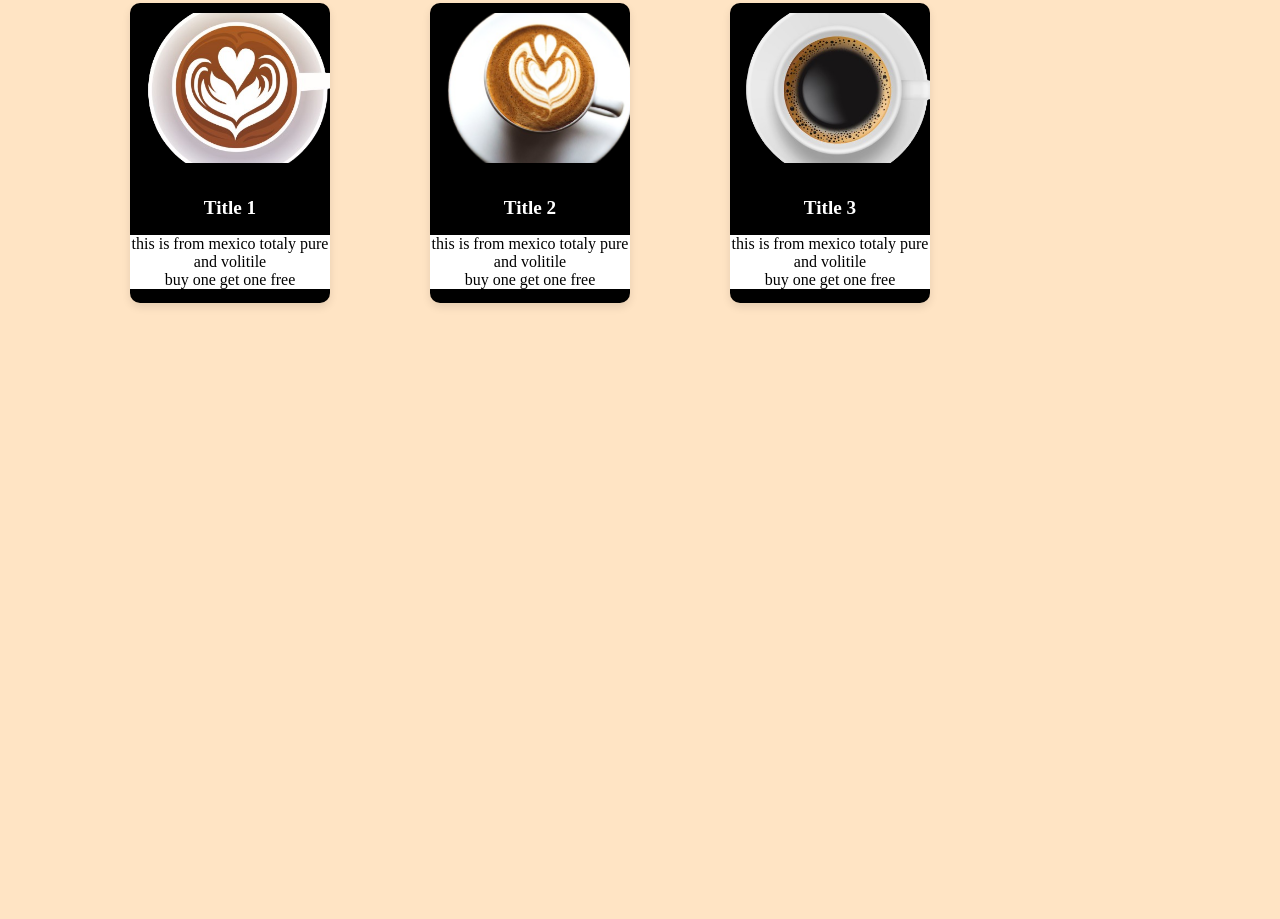
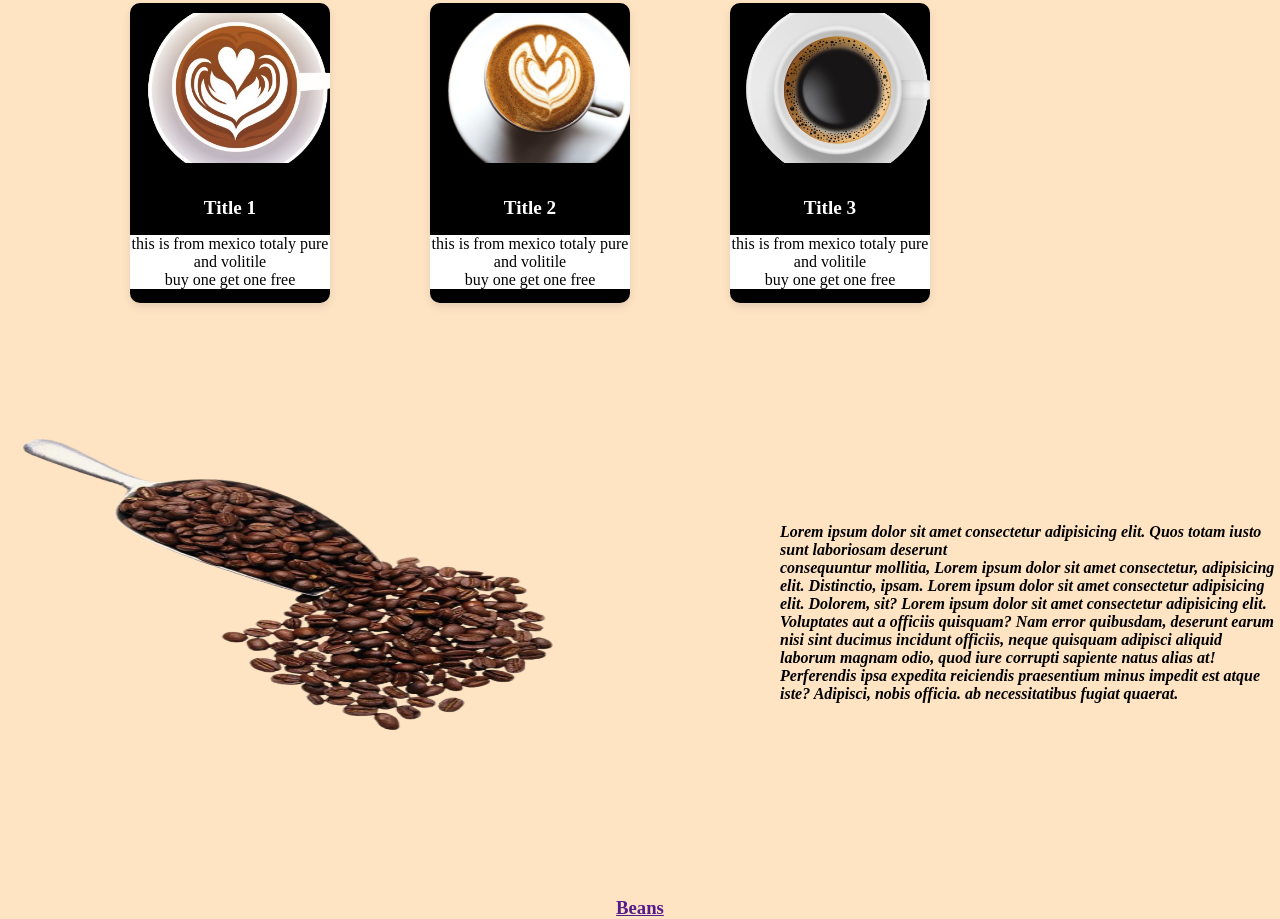
Before and after one commit to moeed038ulazeem/coffe-task, a plain HTML site: page index.html in a window 1280 px wide. Shown: the part 1000-1919 px from the top of the page. Before the commit the page ends 1323 px from the top, so only its background shows below. Drawn offline with Linux system fonts and the light colour scheme.

Commit message:
beans portion started

```diff
--- a/index.html
+++ b/index.html
@@ -105,6 +105,14 @@
             buy one get one free</p>
         </div>
     </div>
+    <div class="imaag">
+      <img src="./images/hom3.png" alt="">
+      <p>Lorem ipsum dolor sit amet consectetur adipisicing elit. Quos totam iusto sunt laboriosam deserunt <br> consequuntur mollitia, Lorem ipsum dolor sit amet consectetur, adipisicing elit. Distinctio, ipsam. Lorem ipsum dolor sit amet consectetur adipisicing elit. Dolorem, sit? Lorem ipsum dolor sit amet consectetur adipisicing elit. Voluptates aut a officiis quisquam? Nam error quibusdam, deserunt earum nisi sint ducimus incidunt officiis, neque quisquam adipisci aliquid laborum magnam odio, quod iure corrupti sapiente natus alias at! Perferendis ipsa expedita reiciendis praesentium minus impedit est atque iste? Adipisci, nobis officia. ab necessitatibus fugiat quaerat.</p>
+    </div>
+
+    <div class="beans">
+      <h3 ><a href=""> Beans</a></h3>
+    </div>
 
 
 
--- a/style.css
+++ b/style.css
@@ -97,3 +97,22 @@ img{
 .paragraph{
     background-color: #fff;
 }
+.imaag img{
+    width: 550px;
+    height: 300px;
+    margin-top: 100px;
+}
+.imaag p{
+    float: right;
+    width: 500px;
+    font-style: italic;
+    font-weight: bold;
+    margin-top: 200px;
+
+}
+.beans{
+    margin-top: 200px;
+    text-align: center;
+    font-weight: bold;
+  color: rgba(84, 61, 3, 0.904);
+}
```
